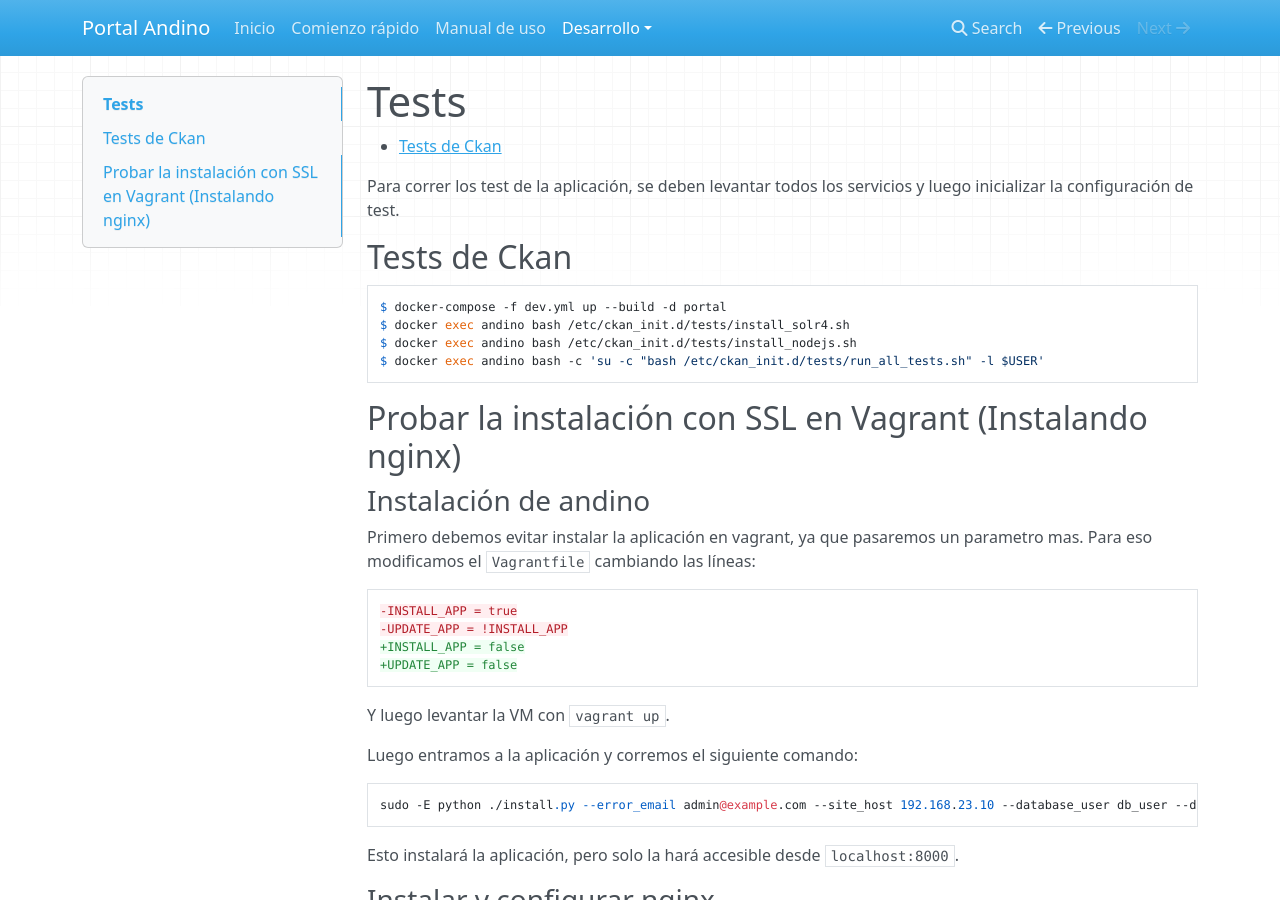
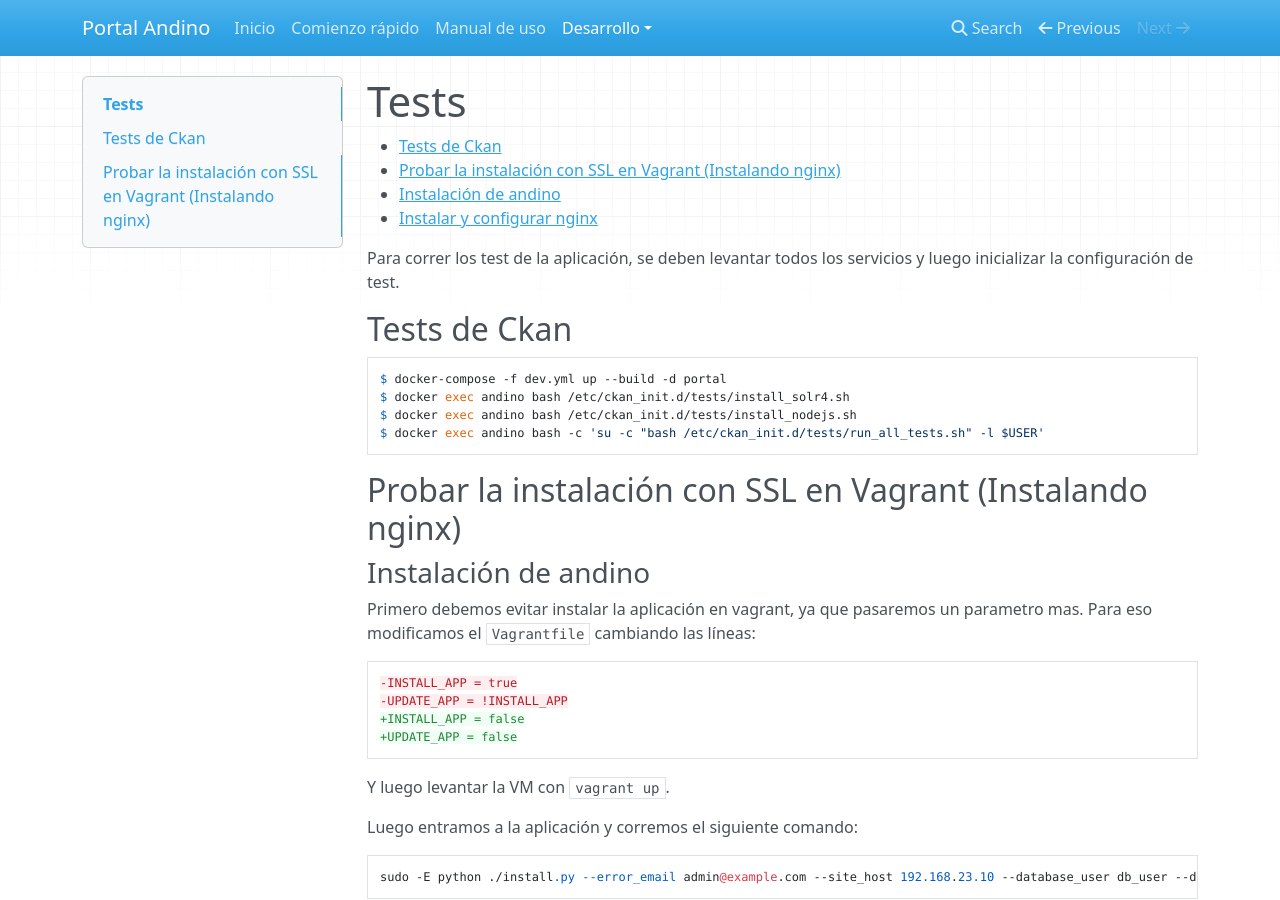
Before and after one commit to datosgobar/portal-andino, an MkDocs documentation site: the page built from docs/developers/tests.md, in a window 1280 px wide and 900 px high. Built offline with MkDocs 1.6.1, drawn with Linux system fonts in a browser that asks for light colours; nearby versions of some CDN libraries; old or Windows-style settings are respelled for this version of MkDocs.

Commit message:
Cambian algunas TOCs

```diff
--- a/docs/developers/tests.md
+++ b/docs/developers/tests.md
@@ -5,6 +5,9 @@
 
 
 - [Tests de Ckan](#tests-de-ckan)
+- [Probar la instalación con SSL en Vagrant (Instalando nginx)](#probar-la-instalaci%C3%B3n-con-ssl-en-vagrant-instalando-nginx)
+  - [Instalación de andino](#instalaci%C3%B3n-de-andino)
+  - [Instalar y configurar nginx](#instalar-y-configurar-nginx)
 
 <!-- END doctoc generated TOC please keep comment here to allow auto update -->
 
```
Also changed, not shown: docs/developers/update.md (+4 -4 lines).
